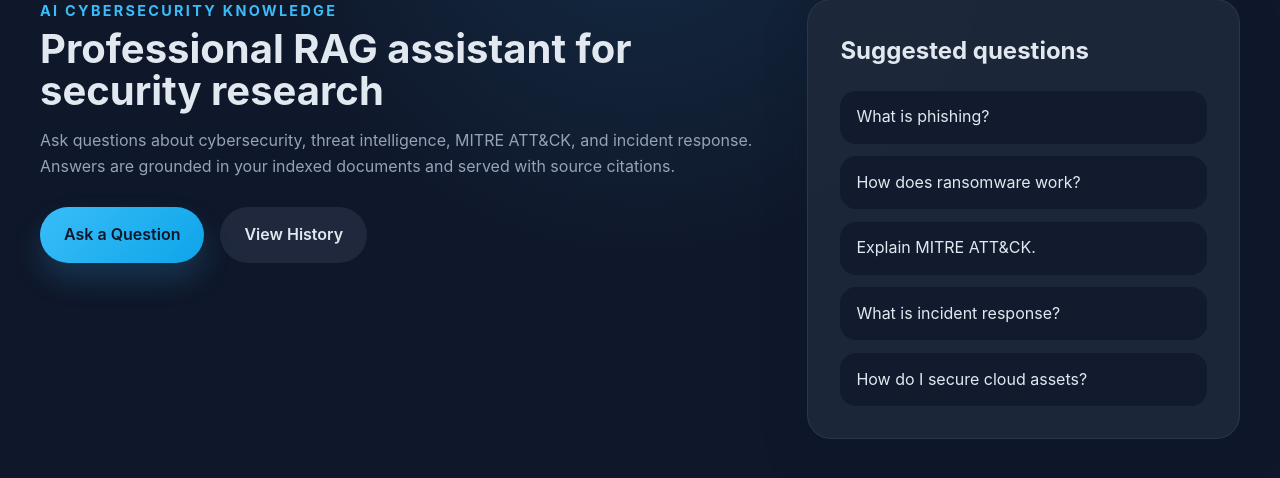
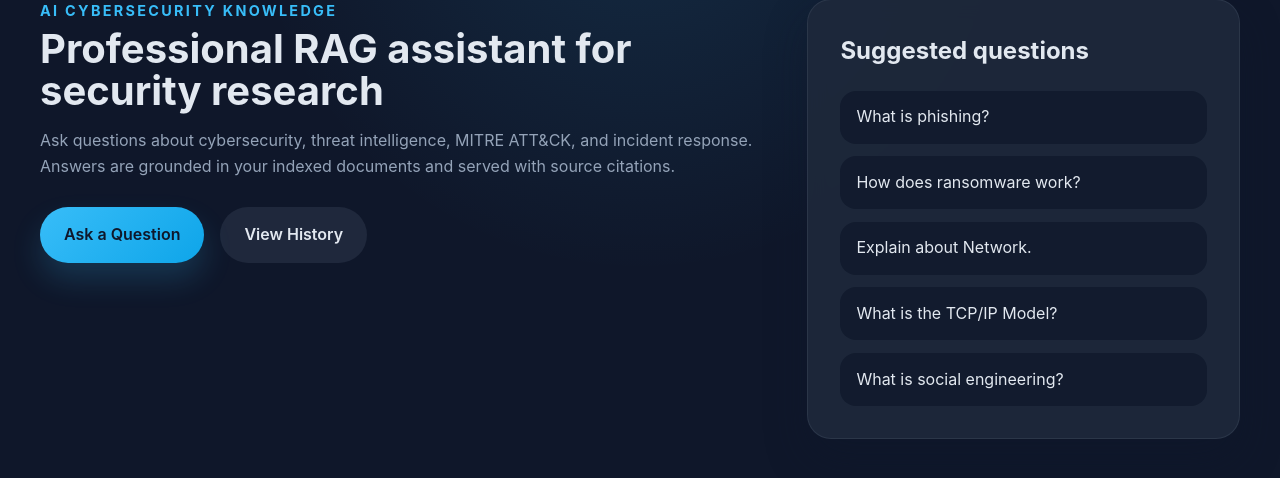
Before and after one commit to shaikfazal786/CyberSec-RAG-Assistant, a Flask app: page / in a window 1280 px wide. Shown: the part 119-597 px from the top of the page. Run offline with Flask 3, Linux system fonts and the light colour scheme.

Commit message:
CyberSec RAG Assistant

```diff
--- a/static/js/main.js
+++ b/static/js/main.js
@@ -1,8 +1,8 @@
 const suggestions = [
   "What is phishing?",
   "How does ransomware work?",
-  "Explain MITRE ATT&CK.",
-  "What is incident response?",
+  "Explain about Network.",
+  "What is the TCP/IP Model?",
   "What is social engineering?",
 ];
 
--- a/templates/index.html
+++ b/templates/index.html
@@ -36,9 +36,9 @@
             <ul class="suggestion-list">
               <li>What is phishing?</li>
               <li>How does ransomware work?</li>
-              <li>Explain MITRE ATT&CK.</li>
-              <li>What is incident response?</li>
-              <li>How do I secure cloud assets?</li>
+              <li>Explain about Network.</li>
+              <li>What is the TCP/IP Model?</li>
+              <li>What is social engineering?</li>
             </ul>
           </div>
         </div>
```
